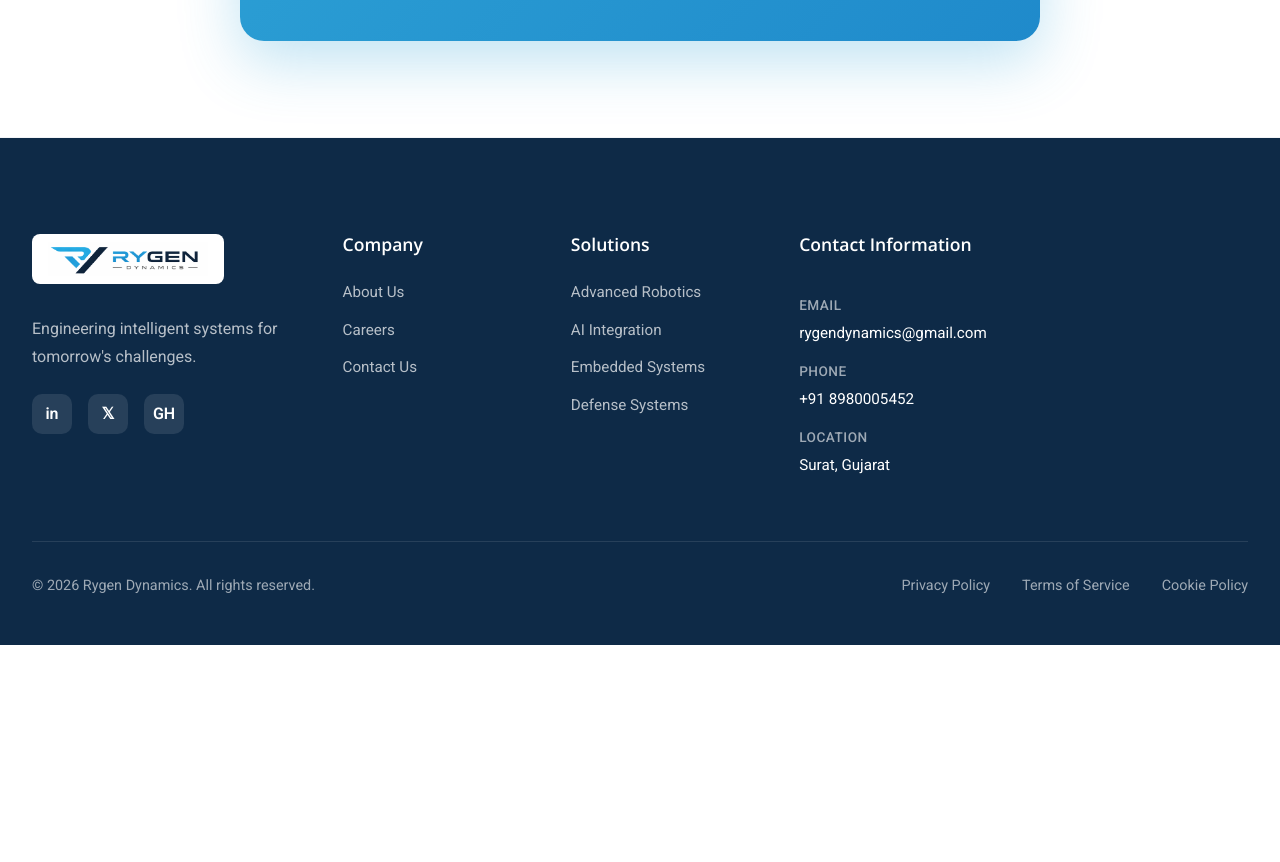
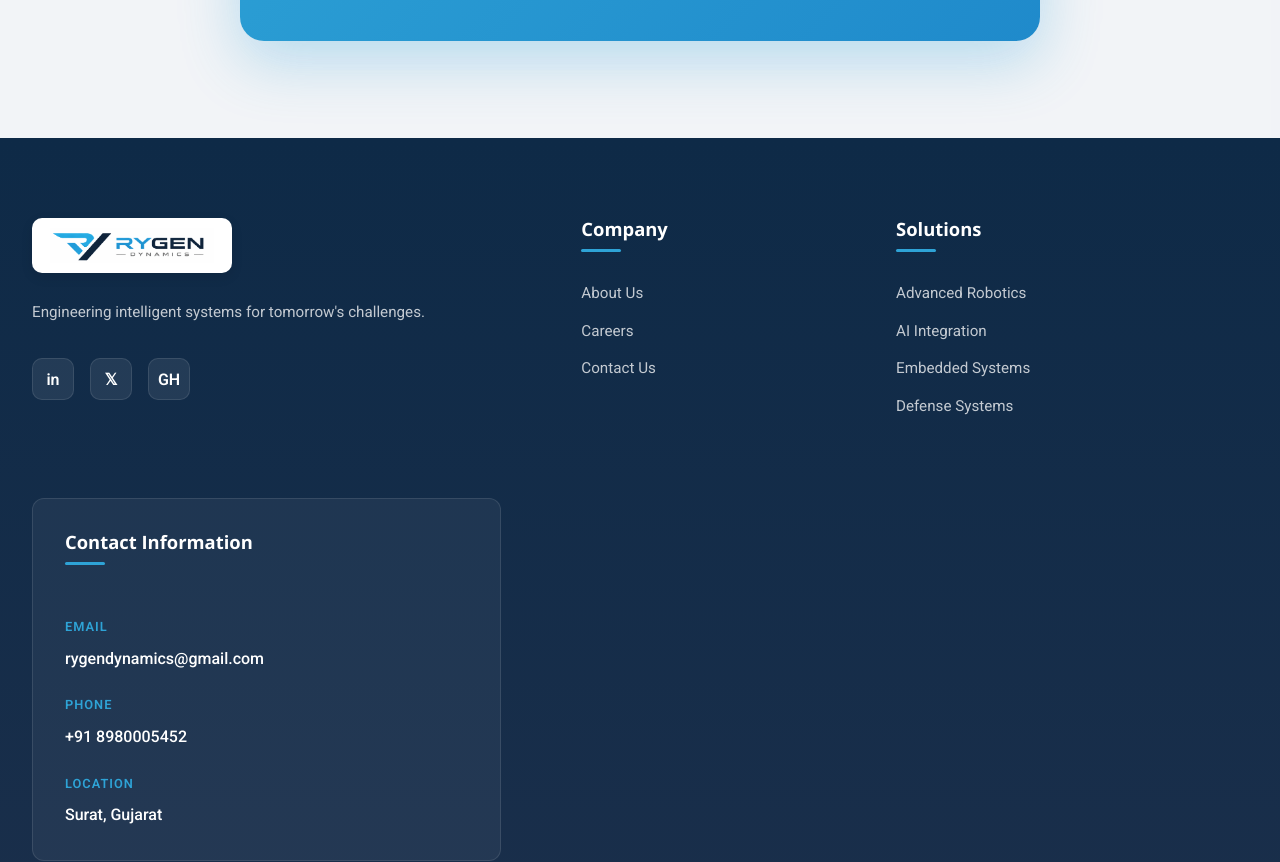
Before and after one commit to rygendynamics/RygenDynamics, a React (Vite) app: page /careers in a window 1280 px wide. Shown: the part 3220-4082 px from the top of the page. Before the commit the page ends 3865 px from the top, so only its background shows below. Built offline with nearby package versions, Linux system fonts and the light colour scheme.

Commit message:
Redesign footer with better layout and reduce opacity of light blue CTA section backgrounds

```diff
--- a/src/components/Footer.css
+++ b/src/components/Footer.css
@@ -1,30 +1,35 @@
 .footer {
-  background: var(--deep-navy);
+  background: linear-gradient(180deg, #0E2A47 0%, #1B2F4B 100%);
   color: white;
-  padding: 6rem 0 3rem;
+  padding: 5rem 0 2.5rem;
 }
 
 .footer-grid {
   display: grid;
-  grid-template-columns: 1.5fr 1fr 1fr 1fr 1.2fr;
-  gap: 4rem;
-  margin-bottom: 4rem;
+  grid-template-columns: 2fr 1fr 1.5fr;
+  gap: 5rem;
+  margin-bottom: 3rem;
+}
+
+.footer-brand {
+  max-width: 400px;
 }
 
 .footer-logo {
-  height: 50px;
+  height: 55px;
   width: auto;
-  margin-bottom: 1.5rem;
-  /* Remove filter to show logo properly */
+  margin-bottom: 1.25rem;
   background: white;
-  padding: 8px 16px;
-  border-radius: 8px;
+  padding: 10px 18px;
+  border-radius: 10px;
+  box-shadow: 0 4px 12px rgba(0, 0, 0, 0.1);
 }
 
 .footer-tagline {
-  color: rgba(255, 255, 255, 0.7);
-  margin-bottom: 1.5rem;
+  color: rgba(255, 255, 255, 0.75);
+  margin-bottom: 2rem;
   line-height: 1.7;
+  font-size: 0.95rem;
 }
 
 .social-links {
@@ -33,28 +38,45 @@
 }
 
 .social-link {
-  width: 40px;
-  height: 40px;
+  width: 42px;
+  height: 42px;
   display: flex;
   align-items: center;
   justify-content: center;
-  background: rgba(255, 255, 255, 0.1);
+  background: rgba(255, 255, 255, 0.08);
   border-radius: 10px;
   transition: all 0.3s ease;
   color: white;
   text-decoration: none;
   font-weight: 600;
+  border: 1px solid rgba(255, 255, 255, 0.1);
 }
 
 .social-link:hover {
   background: var(--primary-blue);
+  border-color: var(--primary-blue);
+  transform: translateY(-3px);
+  box-shadow: 0 5px 15px rgba(46, 163, 214, 0.4);
 }
 
 .footer-heading {
-  font-size: 1.1rem;
-  font-weight: 600;
-  margin-bottom: 1.5rem;
+  font-size: 1.15rem;
+  font-weight: 700;
+  margin-bottom: 1.75rem;
   color: white;
+  position: relative;
+  padding-bottom: 0.75rem;
+}
+
+.footer-heading::after {
+  content: '';
+  position: absolute;
+  bottom: 0;
+  left: 0;
+  width: 40px;
+  height: 3px;
+  background: var(--primary-blue);
+  border-radius: 2px;
 }
 
 .footer-links ul {
@@ -65,20 +87,26 @@
 }
 
 .footer-links a {
-  color: rgba(255, 255, 255, 0.7);
+  color: rgba(255, 255, 255, 0.75);
   text-decoration: none;
-  transition: color 0.3s ease;
+  transition: all 0.3s ease;
   font-size: 0.95rem;
+  display: inline-block;
 }
 
 .footer-links a:hover {
-  color: var(--electric-cyan);
+  color: var(--primary-blue);
+  transform: translateX(5px);
 }
 
 .footer-contact {
   display: flex;
   flex-direction: column;
-  gap: 1rem;
+  gap: 1.5rem;
+  padding: 2rem;
+  background: rgba(255, 255, 255, 0.05);
+  border-radius: 12px;
+  border: 1px solid rgba(255, 255, 255, 0.1);
 }
 
 .footer-contact-item {
@@ -88,23 +116,28 @@
 }
 
 .footer-contact-item strong {
-  color: rgba(255, 255, 255, 0.6);
-  font-size: 0.85rem;
-  font-weight: 500;
+  color: var(--primary-blue);
+  font-size: 0.8rem;
+  font-weight: 600;
   text-transform: uppercase;
-  letter-spacing: 0.5px;
+  letter-spacing: 1px;
+  margin-bottom: 0.25rem;
+  display: block;
 }
 
 .footer-contact-item a,
 .footer-contact-item span {
   color: white;
   text-decoration: none;
-  transition: color 0.3s ease;
-  font-size: 0.95rem;
+  transition: all 0.3s ease;
+  font-size: 1rem;
+  font-weight: 500;
 }
 
 .footer-contact-item a:hover {
   color: var(--primary-blue);
+  transform: translateX(3px);
+  display: inline-block;
 }
 
 .footer-cta-text {
@@ -148,9 +181,10 @@
   display: flex;
   justify-content: space-between;
   align-items: center;
-  padding-top: 2rem;
-  border-top: 1px solid rgba(255, 255, 255, 0.1);
-  color: rgba(255, 255, 255, 0.6);
+  padding-top: 2.5rem;
+  margin-top: 2.5rem;
+  border-top: 1px solid rgba(255, 255, 255, 0.15);
+  color: rgba(255, 255, 255, 0.65);
   font-size: 0.9rem;
 }
 
@@ -160,23 +194,23 @@
 }
 
 .footer-legal a {
-  color: rgba(255, 255, 255, 0.6);
+  color: rgba(255, 255, 255, 0.65);
   text-decoration: none;
-  transition: color 0.3s ease;
+  transition: all 0.3s ease;
 }
 
 .footer-legal a:hover {
-  color: var(--electric-cyan);
+  color: var(--primary-blue);
 }
 
 @media (max-width: 1024px) {
   .footer-grid {
-    grid-template-columns: repeat(2, 1fr);
-    gap: 2rem;
+    grid-template-columns: 1fr;
+    gap: 3rem;
   }
 
   .footer-brand {
-    grid-column: span 2;
+    max-width: 100%;
   }
 }
 
--- a/src/pages/CareersPage.css
+++ b/src/pages/CareersPage.css
@@ -215,7 +215,7 @@
 
 .careers-cta-section {
   padding: 6rem 0;
-  background: white;
+  background: rgba(242, 244, 247, 0.5);
 }
 
 .cta-box {
--- a/src/pages/ProductsPage.css
+++ b/src/pages/ProductsPage.css
@@ -178,7 +178,7 @@
 
 .products-cta-section {
   padding: 6rem 0;
-  background: var(--bg-light);
+  background: rgba(242, 244, 247, 0.5);
 }
 
 .cta-box {
```
